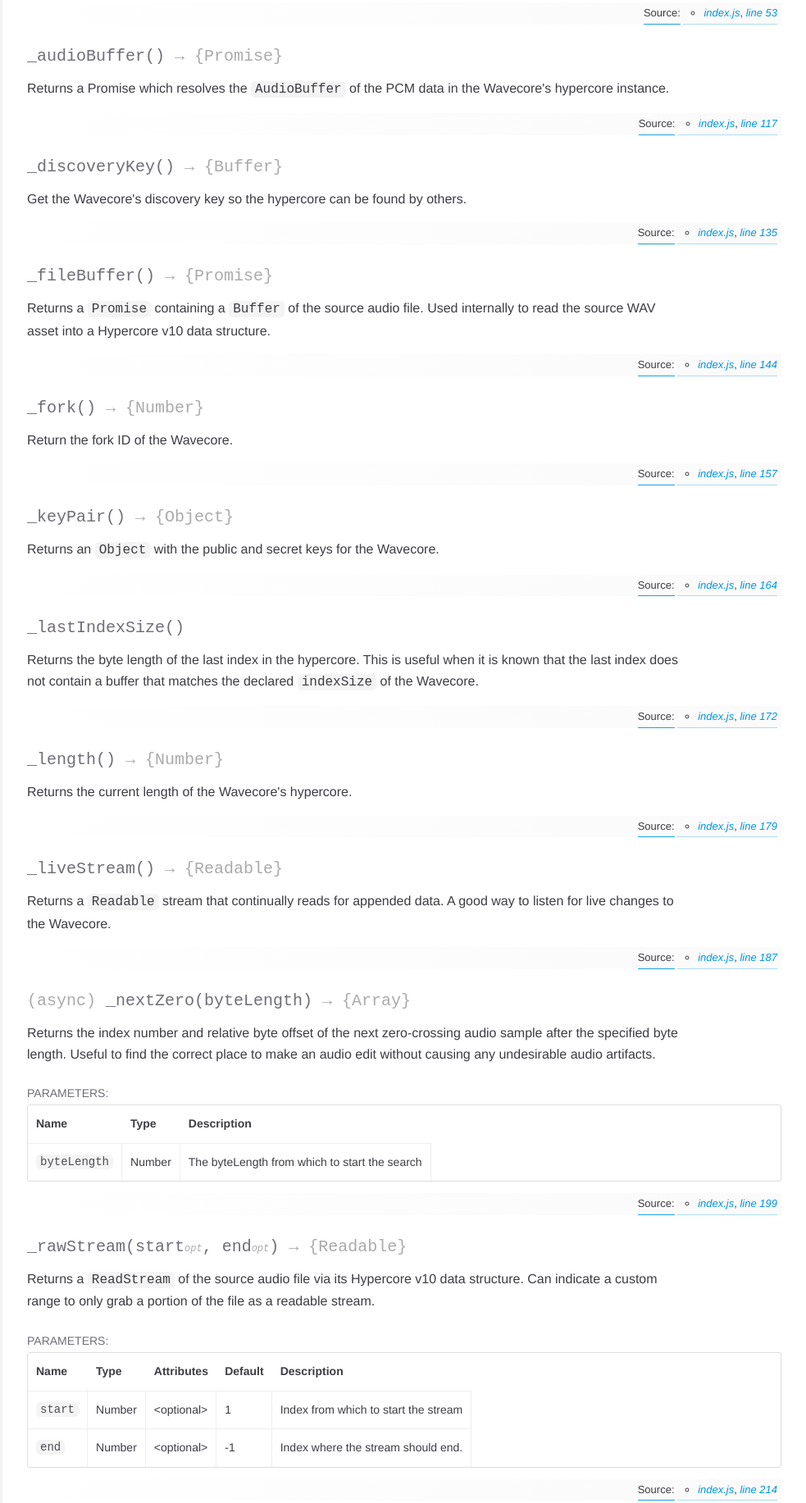
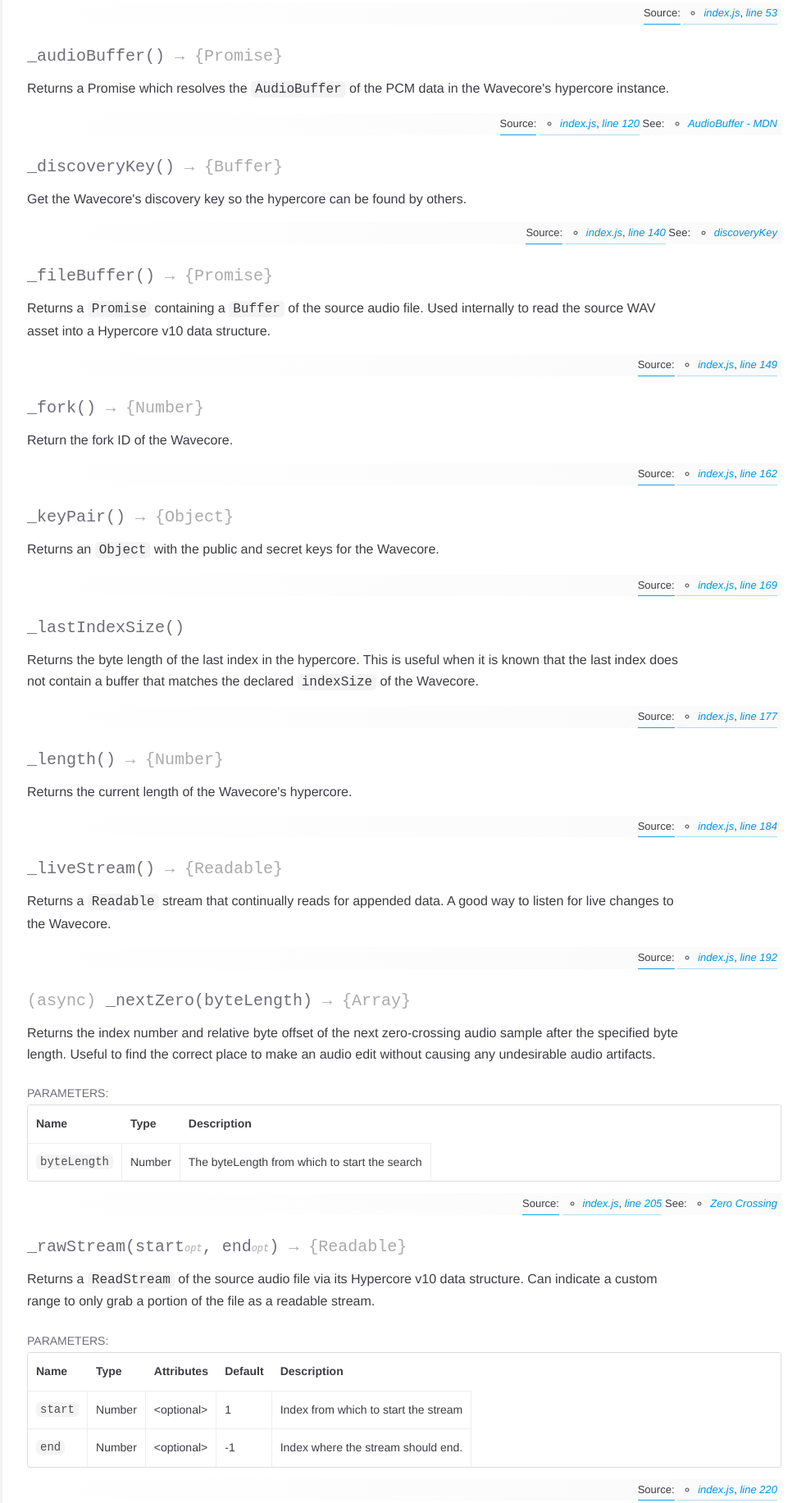
Before and after one commit to SacredData/hyperwav, a website built with Parcel: page docs/Wavecore.html in a window 1280 px wide. Shown: the part 1956-3789 px from the top of the page at 82% size, without its empty margins (297-1280 px from the left). Built offline with nearby package versions, Linux system fonts and the light colour scheme; a web font is replaced by a local one.

Commit message:
more helpful info in docs

```diff
--- a/docs/Wavecore.html
+++ b/docs/Wavecore.html
@@ -1154,7 +1154,7 @@ Wavecore's hypercore instance.</p>
     <dd class="tag-source">
       <ul class="dummy">
         <li>
-          <a href="index.js.html">index.js</a>, <a href="index.js.html#line117">line 117</a>
+          <a href="index.js.html">index.js</a>, <a href="index.js.html#line120">line 120</a>
         </li>
       </ul>
     </dd>
@@ -1162,6 +1162,17 @@ Wavecore's hypercore instance.</p>
 
 
 
+
+    <dt class="tag-see">See:</dt>
+    <dd class="tag-see">
+      <ul>
+
+          <li>
+            <a href="https://developer.mozilla.org/en-US/docs/Web/API/AudioBuffer">AudioBuffer - MDN</a>
+          </li>
+
+      </ul>
+    </dd>
 
 
 
@@ -1245,7 +1256,7 @@ Wavecore's hypercore instance.</p>
     <dd class="tag-source">
       <ul class="dummy">
         <li>
-          <a href="index.js.html">index.js</a>, <a href="index.js.html#line135">line 135</a>
+          <a href="index.js.html">index.js</a>, <a href="index.js.html#line140">line 140</a>
         </li>
       </ul>
     </dd>
@@ -1253,6 +1264,17 @@ Wavecore's hypercore instance.</p>
 
 
 
+
+    <dt class="tag-see">See:</dt>
+    <dd class="tag-see">
+      <ul>
+
+          <li>
+            <a href="https://github.com/hypercore-protocol/hypercore#feeddiscoverykey">discoveryKey</a>
+          </li>
+
+      </ul>
+    </dd>
 
 
 
@@ -1338,7 +1360,7 @@ structure.</p>
     <dd class="tag-source">
       <ul class="dummy">
         <li>
-          <a href="index.js.html">index.js</a>, <a href="index.js.html#line144">line 144</a>
+          <a href="index.js.html">index.js</a>, <a href="index.js.html#line149">line 149</a>
         </li>
       </ul>
     </dd>
@@ -1429,7 +1451,7 @@ structure.</p>
     <dd class="tag-source">
       <ul class="dummy">
         <li>
-          <a href="index.js.html">index.js</a>, <a href="index.js.html#line157">line 157</a>
+          <a href="index.js.html">index.js</a>, <a href="index.js.html#line162">line 162</a>
         </li>
       </ul>
     </dd>
@@ -1520,7 +1542,7 @@ structure.</p>
     <dd class="tag-source">
       <ul class="dummy">
         <li>
-          <a href="index.js.html">index.js</a>, <a href="index.js.html#line164">line 164</a>
+          <a href="index.js.html">index.js</a>, <a href="index.js.html#line169">line 169</a>
         </li>
       </ul>
     </dd>
@@ -1613,7 +1635,7 @@ the declared <code>indexSize</code> of the Wavecore.</p>
     <dd class="tag-source">
       <ul class="dummy">
         <li>
-          <a href="index.js.html">index.js</a>, <a href="index.js.html#line172">line 172</a>
+          <a href="index.js.html">index.js</a>, <a href="index.js.html#line177">line 177</a>
         </li>
       </ul>
     </dd>
@@ -1704,7 +1726,7 @@ the declared <code>indexSize</code> of the Wavecore.</p>
     <dd class="tag-source">
       <ul class="dummy">
         <li>
-          <a href="index.js.html">index.js</a>, <a href="index.js.html#line179">line 179</a>
+          <a href="index.js.html">index.js</a>, <a href="index.js.html#line184">line 184</a>
         </li>
       </ul>
     </dd>
@@ -1796,7 +1818,7 @@ good way to listen for live changes to the Wavecore.</p>
     <dd class="tag-source">
       <ul class="dummy">
         <li>
-          <a href="index.js.html">index.js</a>, <a href="index.js.html#line187">line 187</a>
+          <a href="index.js.html">index.js</a>, <a href="index.js.html#line192">line 192</a>
         </li>
       </ul>
     </dd>
@@ -1945,7 +1967,7 @@ artifacts.</p>
     <dd class="tag-source">
       <ul class="dummy">
         <li>
-          <a href="index.js.html">index.js</a>, <a href="index.js.html#line199">line 199</a>
+          <a href="index.js.html">index.js</a>, <a href="index.js.html#line205">line 205</a>
         </li>
       </ul>
     </dd>
@@ -1953,6 +1975,17 @@ artifacts.</p>
 
 
 
+
+    <dt class="tag-see">See:</dt>
+    <dd class="tag-see">
+      <ul>
+
+          <li>
+            <a href="https://en.wikipedia.org/wiki/Zero_crossing">Zero Crossing</a>
+          </li>
+
+      </ul>
+    </dd>
 
 
 
@@ -2158,7 +2191,7 @@ as a readable stream.</p>
     <dd class="tag-source">
       <ul class="dummy">
         <li>
-          <a href="index.js.html">index.js</a>, <a href="index.js.html#line214">line 214</a>
+          <a href="index.js.html">index.js</a>, <a href="index.js.html#line220">line 220</a>
         </li>
       </ul>
     </dd>
@@ -2317,7 +2350,7 @@ specified the function will add one index of blank data.</p>
     <dd class="tag-source">
       <ul class="dummy">
         <li>
-          <a href="index.js.html">index.js</a>, <a href="index.js.html#line226">line 226</a>
+          <a href="index.js.html">index.js</a>, <a href="index.js.html#line232">line 232</a>
         </li>
       </ul>
     </dd>
@@ -2463,7 +2496,7 @@ specified the function will add one index of blank data.</p>
     <dd class="tag-source">
       <ul class="dummy">
         <li>
-          <a href="index.js.html">index.js</a>, <a href="index.js.html#line242">line 242</a>
+          <a href="index.js.html">index.js</a>, <a href="index.js.html#line248">line 248</a>
         </li>
       </ul>
     </dd>
@@ -2556,7 +2589,7 @@ to it and its data cannot be accessed.</p>
     <dd class="tag-source">
       <ul class="dummy">
         <li>
-          <a href="index.js.html">index.js</a>, <a href="index.js.html#line257">line 257</a>
+          <a href="index.js.html">index.js</a>, <a href="index.js.html#line263">line 263</a>
         </li>
       </ul>
     </dd>
@@ -2703,7 +2736,7 @@ a new Wavecore instance with the concatenated results.</p>
     <dd class="tag-source">
       <ul class="dummy">
         <li>
-          <a href="index.js.html">index.js</a>, <a href="index.js.html#line272">line 272</a>
+          <a href="index.js.html">index.js</a>, <a href="index.js.html#line278">line 278</a>
         </li>
       </ul>
     </dd>
@@ -2990,7 +3023,7 @@ Promise, which resolves the Wavecore's hypercore instance.</p>
     <dd class="tag-source">
       <ul class="dummy">
         <li>
-          <a href="index.js.html">index.js</a>, <a href="index.js.html#line297">line 297</a>
+          <a href="index.js.html">index.js</a>, <a href="index.js.html#line304">line 304</a>
         </li>
       </ul>
     </dd>
@@ -2998,6 +3031,17 @@ Promise, which resolves the Wavecore's hypercore instance.</p>
 
 
 
+
+    <dt class="tag-see">See:</dt>
+    <dd class="tag-see">
+      <ul>
+
+          <li>
+            <a href="https://github.com/hypercore-protocol/hypercore">Hypercore</a>
+          </li>
+
+      </ul>
+    </dd>
 
 
 
@@ -3156,7 +3200,7 @@ Promise, which resolves the Wavecore's hypercore instance.</p>
     <dd class="tag-source">
       <ul class="dummy">
         <li>
-          <a href="index.js.html">index.js</a>, <a href="index.js.html#line336">line 336</a>
+          <a href="index.js.html">index.js</a>, <a href="index.js.html#line344">line 344</a>
         </li>
       </ul>
     </dd>
@@ -3164,6 +3208,17 @@ Promise, which resolves the Wavecore's hypercore instance.</p>
 
 
 
+
+    <dt class="tag-see">See:</dt>
+    <dd class="tag-see">
+      <ul>
+
+          <li>
+            <a href="https://github.com/little-core-labs/nanoprocess">nanoprocess</a>
+          </li>
+
+      </ul>
+    </dd>
 
 
 
@@ -3302,7 +3357,7 @@ Promise, which resolves the Wavecore's hypercore instance.</p>
     <dd class="tag-source">
       <ul class="dummy">
         <li>
-          <a href="index.js.html">index.js</a>, <a href="index.js.html#line372">line 372</a>
+          <a href="index.js.html">index.js</a>, <a href="index.js.html#line380">line 380</a>
         </li>
       </ul>
     </dd>
@@ -3393,7 +3448,7 @@ Promise, which resolves the Wavecore's hypercore instance.</p>
     <dd class="tag-source">
       <ul class="dummy">
         <li>
-          <a href="index.js.html">index.js</a>, <a href="index.js.html#line384">line 384</a>
+          <a href="index.js.html">index.js</a>, <a href="index.js.html#line392">line 392</a>
         </li>
       </ul>
     </dd>
@@ -3484,7 +3539,7 @@ Promise, which resolves the Wavecore's hypercore instance.</p>
     <dd class="tag-source">
       <ul class="dummy">
         <li>
-          <a href="index.js.html">index.js</a>, <a href="index.js.html#line390">line 390</a>
+          <a href="index.js.html">index.js</a>, <a href="index.js.html#line398">line 398</a>
         </li>
       </ul>
     </dd>
@@ -3576,7 +3631,7 @@ index number. Use this to trim the Wavecore from the beginning of the file.</p>
     <dd class="tag-source">
       <ul class="dummy">
         <li>
-          <a href="index.js.html">index.js</a>, <a href="index.js.html#line404">line 404</a>
+          <a href="index.js.html">index.js</a>, <a href="index.js.html#line412">line 412</a>
         </li>
       </ul>
     </dd>
@@ -3667,7 +3722,7 @@ index number. Use this to trim the Wavecore from the beginning of the file.</p>
     <dd class="tag-source">
       <ul class="dummy">
         <li>
-          <a href="index.js.html">index.js</a>, <a href="index.js.html#line396">line 396</a>
+          <a href="index.js.html">index.js</a>, <a href="index.js.html#line404">line 404</a>
         </li>
       </ul>
     </dd>
@@ -3814,7 +3869,7 @@ new <code>Wavecore</code> instances.</p>
     <dd class="tag-source">
       <ul class="dummy">
         <li>
-          <a href="index.js.html">index.js</a>, <a href="index.js.html#line424">line 424</a>
+          <a href="index.js.html">index.js</a>, <a href="index.js.html#line432">line 432</a>
         </li>
       </ul>
     </dd>
@@ -3989,7 +4044,7 @@ new <code>Wavecore</code> instances.</p>
     <dd class="tag-source">
       <ul class="dummy">
         <li>
-          <a href="index.js.html">index.js</a>, <a href="index.js.html#line462">line 462</a>
+          <a href="index.js.html">index.js</a>, <a href="index.js.html#line470">line 470</a>
         </li>
       </ul>
     </dd>
@@ -4146,7 +4201,7 @@ new <code>Wavecore</code> instances.</p>
     <dd class="tag-source">
       <ul class="dummy">
         <li>
-          <a href="index.js.html">index.js</a>, <a href="index.js.html#line476">line 476</a>
+          <a href="index.js.html">index.js</a>, <a href="index.js.html#line484">line 484</a>
         </li>
       </ul>
     </dd>
@@ -4194,7 +4249,8 @@ new <code>Wavecore</code> instances.</p>
 
 
   <div class="description">
-    <p>Returns a <code>Promise</code> which resolves a <code>Buffer</code> of a PCM WAV file.</p>
+    <p>Returns a <code>Promise</code> which resolves a <code>Buffer</code> of a PCM WAV file. Requires
+<code>sox</code> in PATH.</p>
   </div>
 
 
@@ -4237,7 +4293,7 @@ new <code>Wavecore</code> instances.</p>
     <dd class="tag-source">
       <ul class="dummy">
         <li>
-          <a href="index.js.html">index.js</a>, <a href="index.js.html#line486">line 486</a>
+          <a href="index.js.html">index.js</a>, <a href="index.js.html#line495">line 495</a>
         </li>
       </ul>
     </dd>
```
Also changed, not shown: docs/index.js.html (+10 -1 lines), index.js (+10 -1 lines).
